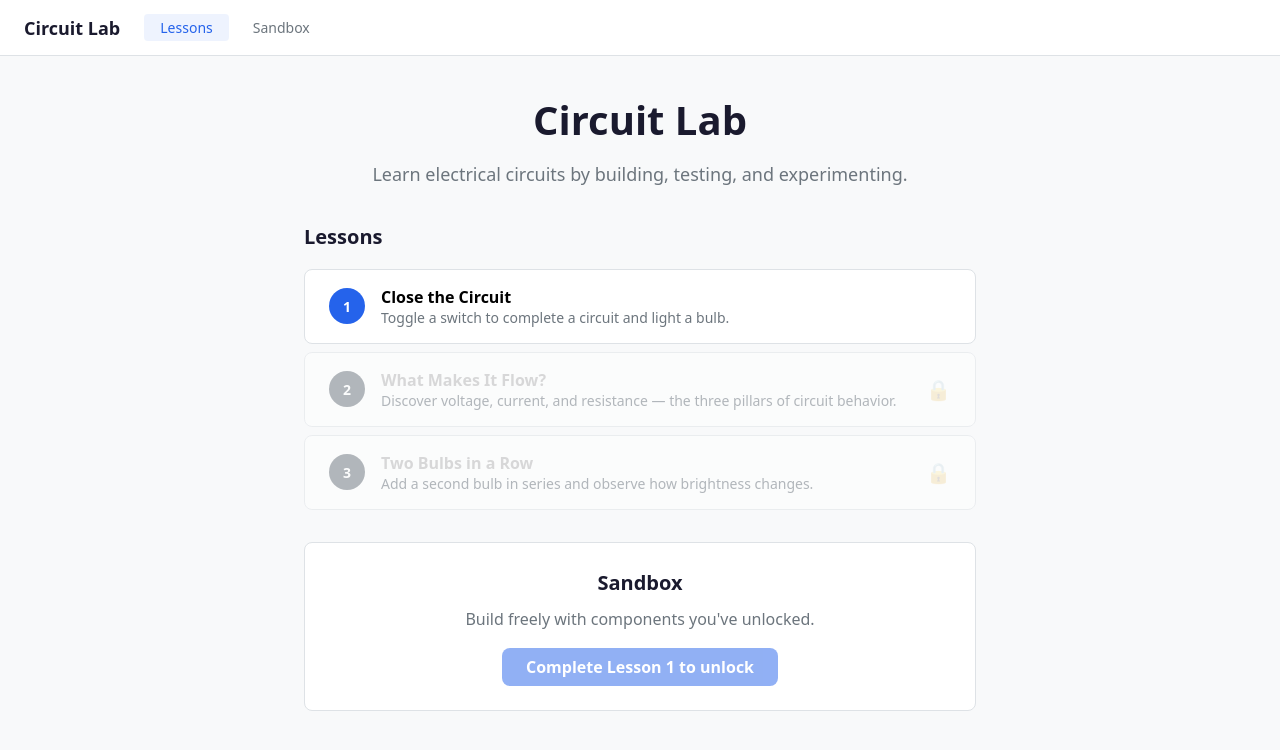
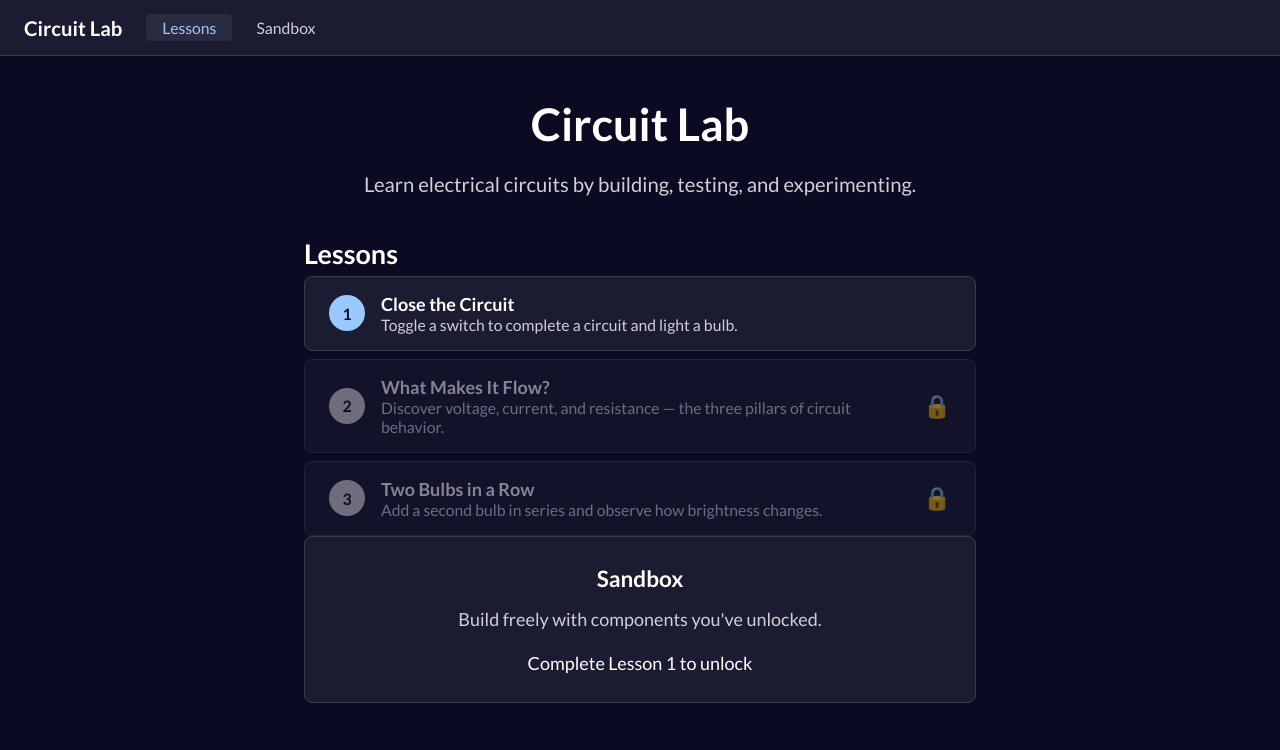
Before and after one commit to majestic-owl448/circuits-app, a React (Vite) app: page / in a window 1280 px wide. Shown: the top 750 px of the page. Built offline with nearby package versions, Linux system fonts and the light colour scheme.

Commit message:
feat: apply Command-line Chic design system
Replace light theme with freeCodeCamp dark navy palette. Add Lato
font, 18px base size, yellow-gold CTA buttons, blue-mid focus
outlines. Update all CSS modules to use semantic color variables.

```diff
--- a/index.html
+++ b/index.html
@@ -4,6 +4,10 @@
     <meta charset="UTF-8" />
     <link rel="icon" type="image/svg+xml" href="/favicon.svg" />
     <meta name="viewport" content="width=device-width, initial-scale=1.0" />
+    <meta name="theme-color" content="#0a0a23" />
+    <link rel="preconnect" href="https://fonts.googleapis.com" />
+    <link rel="preconnect" href="https://fonts.gstatic.com" crossorigin />
+    <link href="https://fonts.googleapis.com/css2?family=Lato:ital,wght@0,300;0,400;0,700;1,300;1,400;1,700&display=swap" rel="stylesheet" />
     <title>Circuit Lab - Learn Electrical Circuits</title>
   </head>
   <body>
--- a/src/components/layout/HomePage.module.css
+++ b/src/components/layout/HomePage.module.css
@@ -21,16 +21,38 @@
   font-size: 1.125rem;
 }
 
-.lessons {
+/* Unit sections */
+.unit {
   margin-bottom: var(--spacing-xl);
 }
 
-.lessons h2 {
+.unitHeader {
+  display: flex;
+  align-items: baseline;
+  gap: var(--spacing-md);
+  margin-bottom: var(--spacing-xs);
+}
+
+.unitTitle {
   font-size: 1.25rem;
   font-weight: 600;
+}
+
+.unitStage {
+  font-size: 0.75rem;
+  font-weight: 500;
+  color: var(--color-emphasis);
+  text-transform: uppercase;
+  letter-spacing: 0.05em;
+}
+
+.unitDesc {
+  color: var(--color-text-secondary);
+  font-size: 0.875rem;
   margin-bottom: var(--spacing-md);
 }
 
+/* Lesson list */
 .lessonList {
   list-style: none;
   display: flex;
@@ -49,6 +71,7 @@
   gap: var(--spacing-md);
   padding: var(--spacing-md) var(--spacing-lg);
   background: var(--color-surface);
+  color: var(--color-text);
   border: 1px solid var(--color-border);
   border-radius: var(--radius-md);
   text-align: left;
@@ -77,7 +100,7 @@
   height: 36px;
   border-radius: 50%;
   background: var(--color-primary);
-  color: white;
+  color: var(--color-bg);
   font-weight: 600;
   font-size: 0.875rem;
   flex-shrink: 0;
@@ -101,10 +124,11 @@
 .lessonTitle {
   font-weight: 600;
   font-size: 1rem;
+  color: var(--color-text);
 }
 
 .lessonDesc {
-  color: var(--color-text-secondary);
+  color: var(--color-secondary-fg, var(--color-text-secondary));
   font-size: 0.875rem;
 }
 
@@ -113,6 +137,104 @@
   font-size: 1.25rem;
 }
 
+/* Theory section */
+.theorySection {
+  text-align: center;
+  padding: var(--spacing-lg);
+  background: var(--color-surface);
+  border: 1px solid var(--color-border);
+  border-radius: var(--radius-md);
+  margin-bottom: var(--spacing-xl);
+}
+
+.theorySection h2 {
+  font-size: 1.25rem;
+  font-weight: 600;
+  margin-bottom: var(--spacing-sm);
+}
+
+.theorySection p {
+  color: var(--color-text-secondary);
+  margin-bottom: var(--spacing-md);
+}
+
+/* Quiz section */
+.quizSection {
+  margin-bottom: var(--spacing-xl);
+}
+
+.quizSection h2 {
+  font-size: 1.25rem;
+  font-weight: 600;
+  margin-bottom: var(--spacing-sm);
+}
+
+.quizSection > p {
+  color: var(--color-text-secondary);
+  margin-bottom: var(--spacing-md);
+}
+
+.quizList {
+  list-style: none;
+  display: flex;
+  flex-direction: column;
+  gap: var(--spacing-sm);
+}
+
+.quizItem {
+  list-style: none;
+}
+
+.quizButton {
+  width: 100%;
+  display: flex;
+  align-items: center;
+  justify-content: space-between;
+  gap: var(--spacing-md);
+  padding: var(--spacing-md) var(--spacing-lg);
+  background: var(--color-surface);
+  border: 1px solid var(--color-border);
+  border-radius: var(--radius-md);
+  text-align: left;
+  transition: border-color 0.15s, box-shadow 0.15s;
+}
+
+.quizButton:hover {
+  border-color: var(--color-cta);
+  box-shadow: var(--shadow-sm);
+}
+
+.quizButton.quizCompleted {
+  border-color: var(--color-success);
+}
+
+.quizInfo {
+  display: flex;
+  flex-direction: column;
+}
+
+.quizTitle {
+  font-weight: 600;
+  font-size: 1rem;
+}
+
+.quizMeta {
+  color: var(--color-text-secondary);
+  font-size: 0.8125rem;
+}
+
+.quizStatus {
+  flex-shrink: 0;
+  font-weight: 600;
+  color: var(--color-cta);
+  font-size: 0.875rem;
+}
+
+.quizCompleted .quizStatus {
+  color: var(--color-success);
+}
+
+/* Sandbox section */
 .sandbox {
   text-align: center;
   padding: var(--spacing-lg);
@@ -132,20 +254,21 @@
   margin-bottom: var(--spacing-md);
 }
 
-.sandboxButton {
+/* Shared CTA button */
+.ctaButton {
   padding: var(--spacing-sm) var(--spacing-lg);
-  background: var(--color-primary);
-  color: white;
+  background: var(--color-cta);
+  color: var(--color-cta-text);
   border-radius: var(--radius-md);
   font-weight: 600;
   transition: background 0.15s;
 }
 
-.sandboxButton:hover:not(:disabled) {
+.ctaButton:hover:not(:disabled) {
   background: var(--color-primary-hover);
 }
 
-.sandboxButton:disabled {
+.ctaButton:disabled {
   opacity: 0.5;
   cursor: not-allowed;
 }
--- a/src/components/lessons/ChallengeView.module.css
+++ b/src/components/lessons/ChallengeView.module.css
@@ -9,7 +9,7 @@
   align-self: flex-start;
   padding: 2px var(--spacing-sm);
   background: var(--color-warning);
-  color: white;
+  color: var(--color-bg);
   border-radius: var(--radius-sm);
   font-size: 0.75rem;
   font-weight: 600;
@@ -53,7 +53,7 @@
   flex-direction: column;
   gap: var(--spacing-sm);
   padding: var(--spacing-sm) var(--spacing-md);
-  background: rgba(37, 99, 235, 0.05);
+  background: var(--color-surface-2);
   border-left: 3px solid var(--color-primary);
   border-radius: 0 var(--radius-sm) var(--radius-sm) 0;
 }
@@ -72,15 +72,15 @@
 }
 
 .success {
-  background: rgba(22, 163, 74, 0.1);
+  background: var(--color-surface-2);
   color: var(--color-success);
   border: 1px solid var(--color-success);
 }
 
 .failure {
-  background: rgba(220, 38, 38, 0.05);
+  background: var(--color-surface-2);
   color: var(--color-error);
-  border: 1px solid rgba(220, 38, 38, 0.2);
+  border: 1px solid var(--color-error);
 }
 
 .actions {
@@ -91,8 +91,8 @@
 
 .checkButton {
   padding: var(--spacing-sm) var(--spacing-lg);
-  background: var(--color-primary);
-  color: white;
+  background: var(--color-cta);
+  color: var(--color-cta-text);
   border-radius: var(--radius-md);
   font-weight: 600;
   font-size: 0.875rem;
@@ -105,8 +105,8 @@
 
 .nextButton {
   padding: var(--spacing-sm) var(--spacing-lg);
-  background: var(--color-success);
-  color: white;
+  background: var(--color-cta);
+  color: var(--color-cta-text);
   border-radius: var(--radius-md);
   font-weight: 600;
   font-size: 0.875rem;
--- a/src/components/lessons/LessonText.module.css
+++ b/src/components/lessons/LessonText.module.css
@@ -43,8 +43,8 @@
 
 .nextButton {
   padding: var(--spacing-sm) var(--spacing-lg);
-  background: var(--color-primary);
-  color: white;
+  background: var(--color-cta);
+  color: var(--color-cta-text);
   border-radius: var(--radius-md);
   font-weight: 600;
   font-size: 0.875rem;
--- a/src/components/lessons/LessonView.module.css
+++ b/src/components/lessons/LessonView.module.css
@@ -41,5 +41,5 @@
 .theoryToggle[aria-pressed="true"] {
   border-color: var(--color-primary);
   color: var(--color-primary);
-  background: rgba(37, 99, 235, 0.05);
+  background: var(--color-surface-2);
 }
--- a/src/components/nav/TopNav.module.css
+++ b/src/components/nav/TopNav.module.css
@@ -30,10 +30,10 @@
 
 .link:hover {
   color: var(--color-text);
-  background: var(--color-border-light);
+  background: var(--color-surface-2);
 }
 
 .link.active {
   color: var(--color-primary);
-  background: rgba(37, 99, 235, 0.08);
+  background: var(--color-surface-2);
 }
--- a/src/components/sandbox/SandboxView.module.css
+++ b/src/components/sandbox/SandboxView.module.css
@@ -38,7 +38,7 @@
 
 .paletteButton:hover {
   border-color: var(--color-primary);
-  background: rgba(37, 99, 235, 0.05);
+  background: var(--color-surface-2);
 }
 
 .actions {
@@ -64,7 +64,11 @@
 .actionButton[aria-pressed="true"] {
   border-color: var(--color-primary);
   color: var(--color-primary);
-  background: rgba(37, 99, 235, 0.05);
+  background: var(--color-surface-2);
+}
+
+.placementArea {
+  padding: 0 var(--spacing-md);
 }
 
 .workspaceArea {
--- a/src/index.css
+++ b/src/index.css
@@ -1,25 +1,31 @@
 :root {
-  --color-bg: #f8f9fa;
-  --color-surface: #ffffff;
-  --color-text: #1a1a2e;
-  --color-text-secondary: #6c757d;
-  --color-primary: #2563eb;
-  --color-primary-hover: #1d4ed8;
-  --color-success: #16a34a;
-  --color-warning: #d97706;
-  --color-error: #dc2626;
-  --color-border: #dee2e6;
-  --color-border-light: #e9ecef;
+  --color-bg: #0a0a23;
+  --color-surface: #1b1b32;
+  --color-surface-2: #2a2a40;
+  --color-text: #ffffff;
+  --color-text-secondary: #d0d0d5;
+  --color-primary: #99c9ff;
+  --color-primary-hover: #7ab8ff;
+  --color-success: #acd157;
+  --color-warning: #f1be32;
+  --color-error: #ffadad;
+  --color-border: #3b3b4f;
+  --color-border-light: #3b3b4f;
+  --color-cta: #ffbf00;
+  --color-cta-text: #0a0a23;
+  --color-emphasis: #dbb8ff;
+  --color-focus: #198eee;
+  --color-muted: #858591;
 
-  --font-sans: system-ui, -apple-system, 'Segoe UI', Roboto, sans-serif;
+  --font-sans: 'Lato', -apple-system, BlinkMacSystemFont, 'Segoe UI', sans-serif;
   --font-mono: 'Cascadia Code', 'Fira Code', monospace;
 
   --radius-sm: 4px;
   --radius-md: 8px;
   --radius-lg: 12px;
 
-  --shadow-sm: 0 1px 2px rgba(0, 0, 0, 0.05);
-  --shadow-md: 0 4px 6px rgba(0, 0, 0, 0.07);
+  --shadow-sm: 0 1px 2px rgba(0, 0, 0, 0.3);
+  --shadow-md: 0 4px 6px rgba(0, 0, 0, 0.4);
 
   --spacing-xs: 4px;
   --spacing-sm: 8px;
@@ -40,7 +46,7 @@
 }
 
 html {
-  font-size: 16px;
+  font-size: 18px;
   -webkit-text-size-adjust: 100%;
 }
 
@@ -59,7 +65,7 @@ body {
 }
 
 :focus-visible {
-  outline: 2px solid var(--color-primary);
+  outline: 2px solid var(--color-focus);
   outline-offset: 2px;
 }
 
@@ -76,6 +82,7 @@ body {
 button {
   font-family: inherit;
   font-size: inherit;
+  color: inherit;
   cursor: pointer;
   border: none;
   background: none;
```
